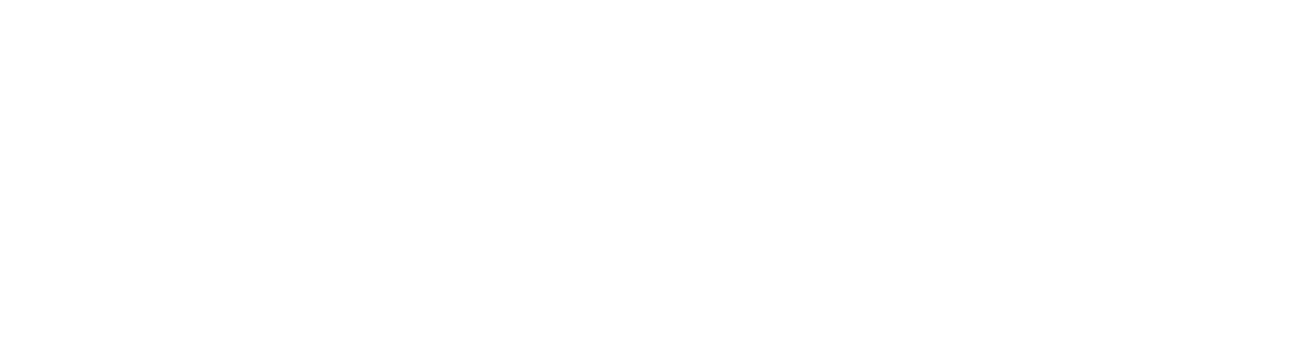
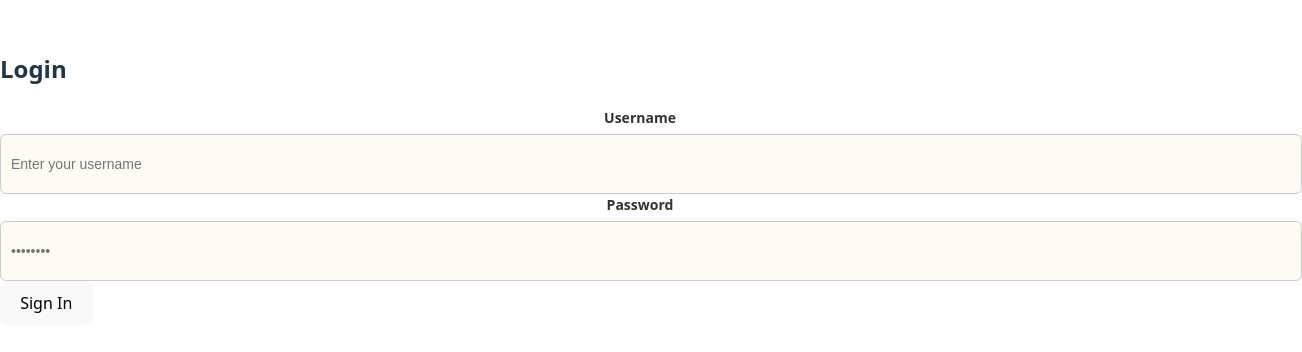
Before and after one commit to helloYash112/swastika, a React (Vite) app in the folder PowerReading-UI/: page /login in a window 1280 px wide. Before the commit this address had no page. Shown: the part 222-574 px from the top of the page, 1302 px wide, since content can reach past the window. Built offline with nearby package versions, Linux system fonts and the light colour scheme.

Commit message:
login page added

```diff
--- a/PowerReading-UI/src/App.jsx
+++ b/PowerReading-UI/src/App.jsx
@@ -7,6 +7,7 @@
 import MeterForm from './components/MeterForm';
 import Reading from './components/Reading';
 import { dates,viewMeters } from './assets/meter';
+import Login from './components/Login.jsx';
 
 
 
@@ -18,6 +19,7 @@
     <Route path='/form' element={<PowerInputForm></PowerInputForm>}></Route>
     <Route path='/add/mater' element={<MeterForm />}></Route>
     <Route path='/get/reading' element={<Reading meters={viewMeters} dates={dates}/>}></Route>
+    <Route path='/login' element={<Login></Login>}></Route>
 
     </Routes>
   )
--- a/PowerReading-UI/src/api.js
+++ b/PowerReading-UI/src/api.js
@@ -21,3 +21,7 @@
     meter: []
   });
 };
+//checking user credentials
+export const getUser=(userName,userPassword)=>{
+  return API.get(`/api/users/login?userName=${userName}&userPassword=${userPassword}`);
+}
--- /dev/null
+++ b/PowerReading-UI/src/components/Login.jsx
@@ -0,0 +1,88 @@
+import React, { useState } from 'react';
+import {getUser} from '../api.js'
+
+const Login= () => {
+  const [formData, setFormData] = useState({ username: '', password: '' });
+  const [isLoading, setIsLoading] = useState(false);
+  const [message, setMessage] = useState('');
+
+  const handleChange = (e) => {
+    setFormData({ ...formData, [e.target.name]: e.target.value });
+  };
+
+  const handleLogin = async (e) => {
+    e.preventDefault();
+    setIsLoading(true);
+    setMessage('');
+
+    try {
+
+       const response=await getUser(formData.username,formData.password);
+      const data = await response.json();
+      console.log(data);
+
+      if (response.ok) {
+        setMessage('Login Successful!');
+        console.log('User Data:', data);
+      } else {
+        setMessage('Invalid username or password.');
+      }
+    } catch (error) {
+      setMessage('Connection failed.');
+    } finally {
+      setIsLoading(false);
+    }
+  };
+
+  return (
+    <div className="min-h-screen flex items-center justify-center bg-gray-100">
+      <div className="bg-white p-8 rounded-lg shadow-md w-full max-w-md">
+        <h2 className="text-2xl font-bold mb-6 text-center text-gray-800">Login</h2>
+
+        <form onSubmit={handleLogin} className="space-y-4">
+          <div>
+            <label className="block text-sm font-medium text-gray-700">Username</label>
+            <input
+              type="text"
+              name="username"
+              required
+              className="mt-1 block w-full px-3 py-2 border border-gray-300 rounded-md shadow-sm focus:outline-none focus:ring-blue-500 focus:border-blue-500"
+              placeholder="Enter your username"
+              onChange={handleChange}
+            />
+          </div>
+
+          <div>
+            <label className="block text-sm font-medium text-gray-700">Password</label>
+            <input
+              type="password"
+              name="password"
+              required
+              className="mt-1 block w-full px-3 py-2 border border-gray-300 rounded-md shadow-sm focus:outline-none focus:ring-blue-500 focus:border-blue-500"
+              placeholder="••••••••"
+              onChange={handleChange}
+            />
+          </div>
+
+          <button
+            type="submit"
+            disabled={isLoading}
+            className={`w-full flex justify-center py-2 px-4 border border-transparent rounded-md shadow-sm text-sm font-medium text-white ${
+              isLoading ? 'bg-blue-400' : 'bg-blue-600 hover:bg-blue-700'
+            } focus:outline-none`}
+          >
+            {isLoading ? 'Checking...' : 'Sign In'}
+          </button>
+        </form>
+
+        {message && (
+          <p className={`mt-4 text-center text-sm ${message.includes('Successful') ? 'text-green-600' : 'text-red-600'}`}>
+            {message}
+          </p>
+        )}
+      </div>
+    </div>
+  );
+};
+
+export default Login;
--- a/PowerReading-UI/src/components/Signup.jsx
+++ b/PowerReading-UI/src/components/Signup.jsx
@@ -2,6 +2,7 @@
 import { useRef,useState,useReducer } from 'react';
 import { useNavigate } from 'react-router-dom';
 import {addUser} from '../api.js'
+import {Link} from 'react-router-dom';
 
 function reducer(state, action) {
     switch (action.type) {
@@ -66,7 +67,7 @@
 
 
     }
-    return (
+    return (<>
        <form id='signup' onSubmit={onSubmit}>
         <h2>Login/Signup</h2>
     <div>
@@ -80,6 +81,10 @@
     </div>
 
     <button id='sign-sub' type="submit">Signup</button>
+    <h6>have an account ? click below link...</h6>
+    <Link to='/login'> login </Link>
 </form>
+
+</>
     );
 }
```
